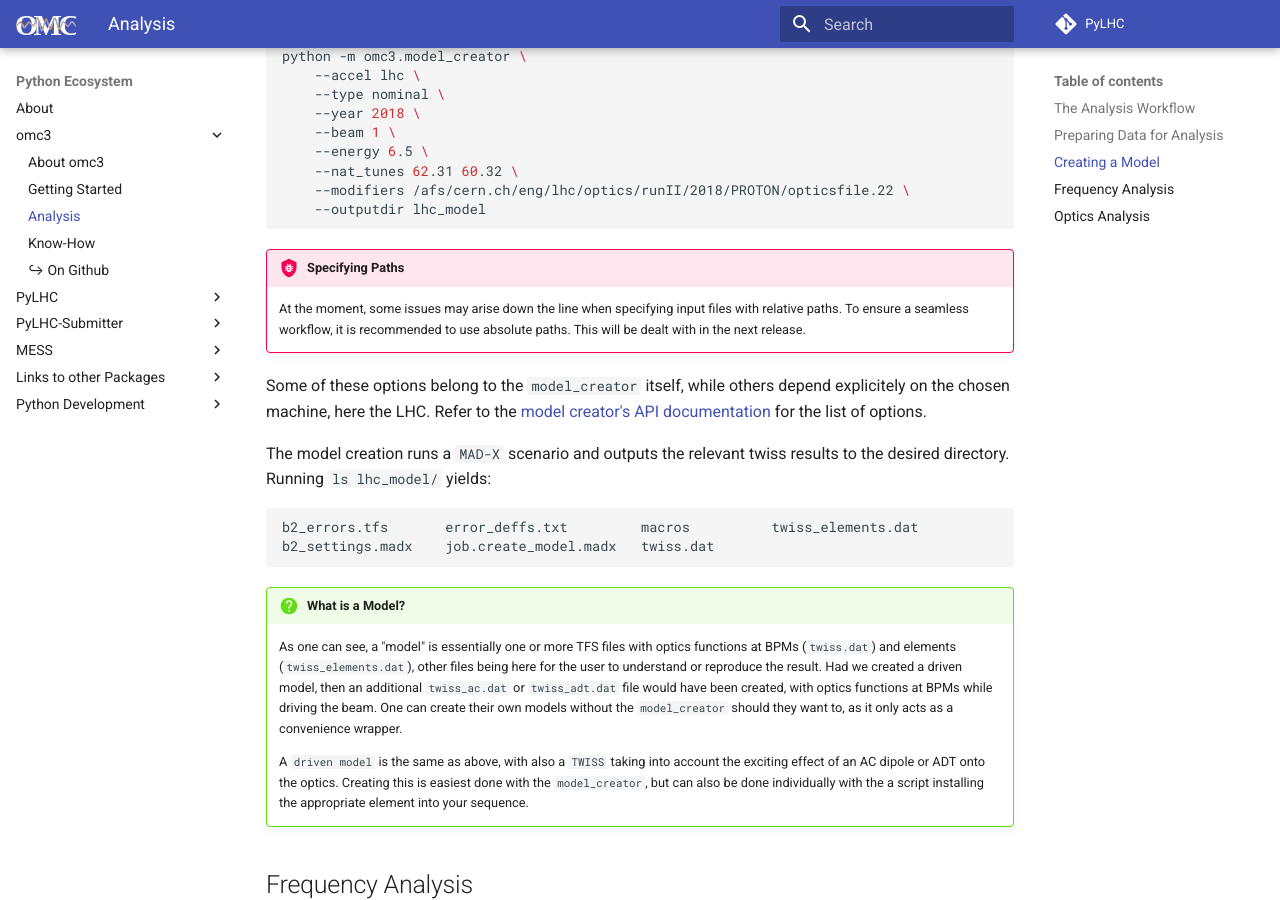
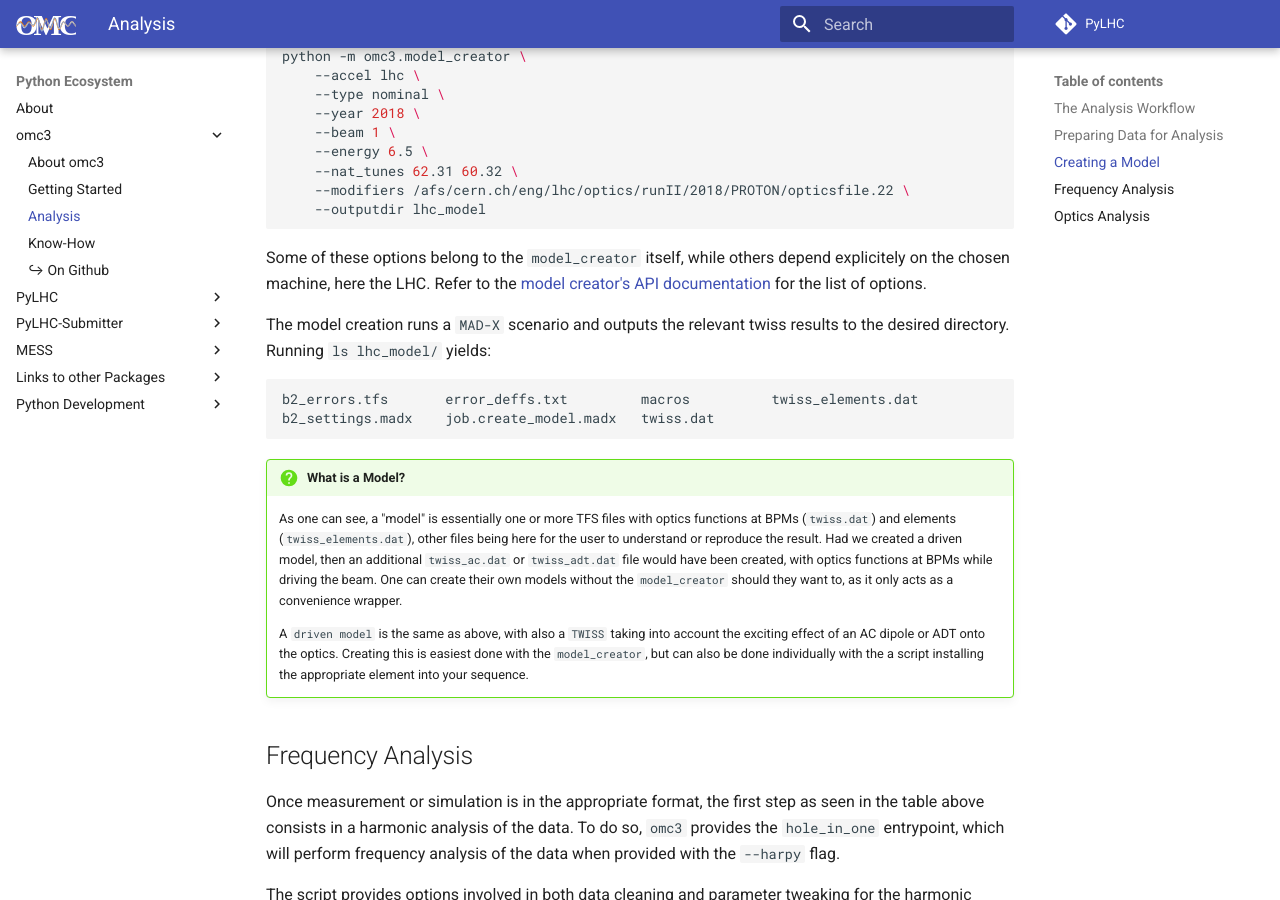
Before and after one commit to pylhc/pylhc.github.io, an MkDocs documentation site: the page built from docs/packages/omc3/analysis.md, in a window 1280 px wide and 900 px high, scrolled down 2294 px. Built offline with MkDocs 1.6.1 and Material for MkDocs 9.7.7, drawn with Linux system fonts in a browser that asks for light colours.

Commit message:
remove relative paths warning since we fixed it

````diff
--- a/docs/packages/omc3/analysis.md
+++ b/docs/packages/omc3/analysis.md
@@ -695,11 +695,6 @@ python -m omc3.model_creator \
     --outputdir lhc_model
 ```
 
-!!! bug "Specifying Paths"
-    At the moment, some issues may arise down the line when specifying input files with relative paths.
-    To ensure a seamless workflow, it is recommended to use absolute paths.
-    This will be dealt with in the next release.
-
 Some of these options belong to the `model_creator` itself, while others depend explicitely on the chosen machine, here the LHC.
 Refer to the [model creator's API documentation][model_creator] for the list of options.
 
````
